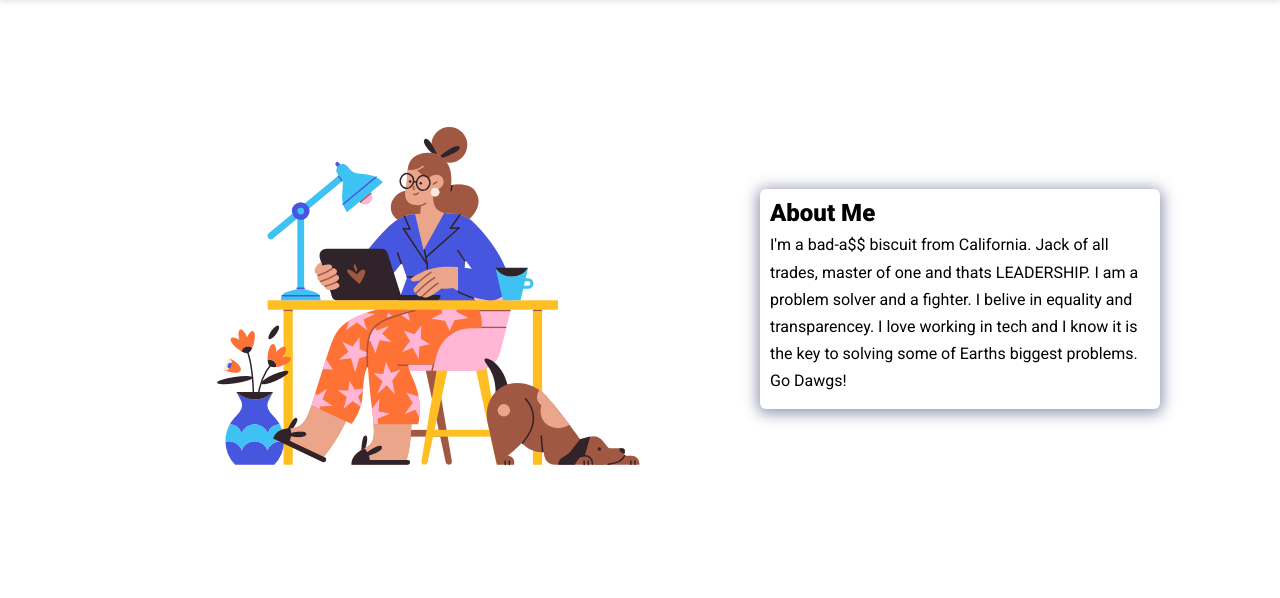
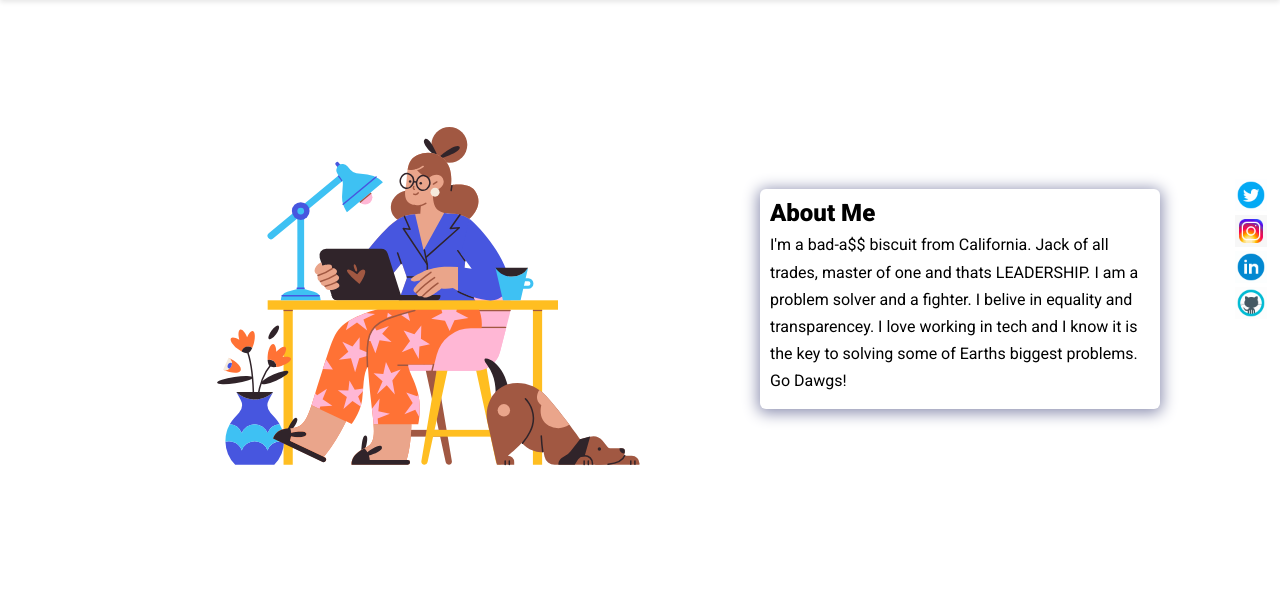
Before and after one commit to dabina2018/dabina2018.github.io, a PHP site: page / in a window 1280 px wide. Shown: the part 77-675 px from the top of the page. Run offline with PHP 8.4, Linux system fonts and the light colour scheme.

Commit message:
adding code for social buttons

```diff
--- a/assets/css/styles.css
+++ b/assets/css/styles.css
@@ -271,3 +271,16 @@ nav ul li {
   border: 2px solid var(--primary-color);
   cursor: pointer;
 }
+
+.socials {
+  display: flex;
+  flex-direction: column;
+  position: fixed;
+  right: 1%;
+  bottom: 50%;
+}
+
+.socicon {
+  width: 2rem;
+  height: 2rem;
+}
--- a/index.html
+++ b/index.html
@@ -235,6 +235,31 @@
     </section>
 
     <!-- Social accounts - Fixed to the right -->
+    <div class="socials">
+      <a href="#" target="_blank"
+        ><img
+          src="assets/icons/icons8-twitter-circled.gif"
+          alt="Twitter"
+          loading="lazy"
+          class="socicon"
+      /></a>
+      <a href="#" target="_blank"
+        ><img
+          src="assets/icons/icons8-instagram.gif"
+          alt="Instagram"
+          loading="lazy"
+          class="socicon"
+      /></a>
+      <a href="#" target="_blank"
+        ><img
+          src="assets/icons/icons8-linkedin-circled.gif"
+          alt="Linkedin"
+          loading="lazy"
+          class="socicon"
+      /></a>
+      <a href="#" target="_blank"
+        ><img src="assets/icons/icons8-github.gif" alt="Github" class="socicon"
+      /></a>
 
     <!-- Footer section -->
 
```
